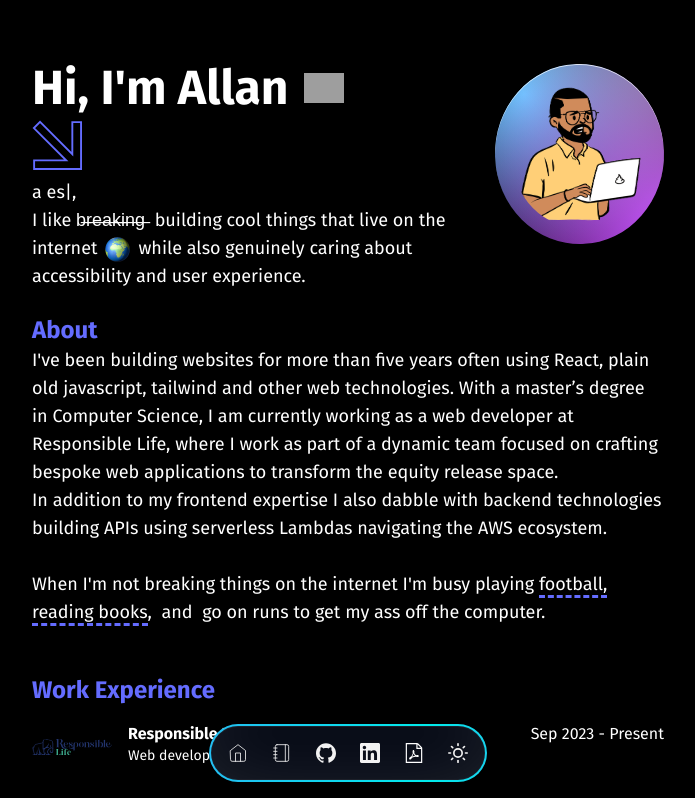
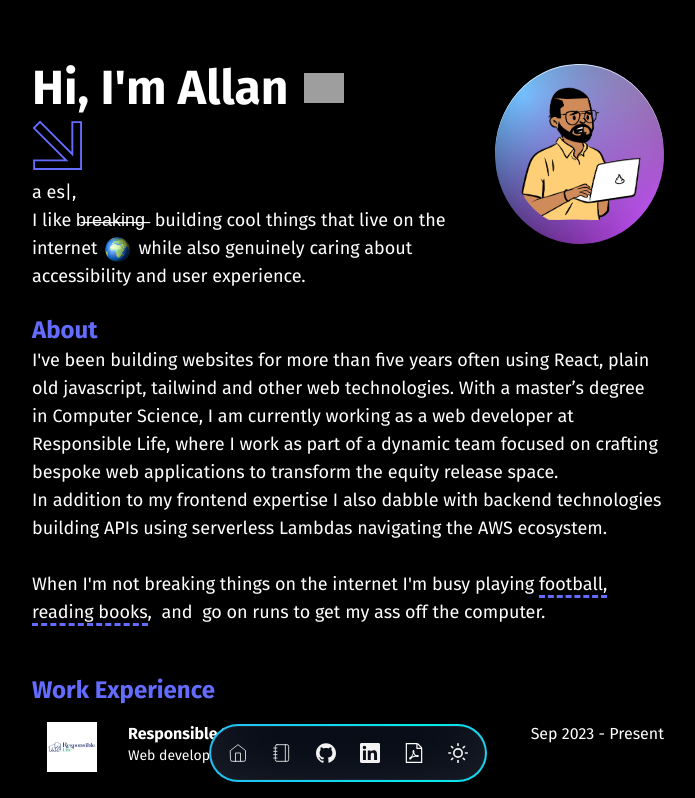
Before and after one commit to allanmosesfernandes/portfolio2025, a Next.js app: page / in a window 1280 px wide. Shown: the top 798 px of the page, without its empty margins (292-987 px from the left). Built offline with nearby package versions, Linux system fonts and the light colour scheme; grey boxes are pictures that could not be loaded.

Commit message:
change responsible logo

```diff
--- a/src/app/utils.js
+++ b/src/app/utils.js
@@ -1,7 +1,7 @@
 const workJSON = [
     {
         company: 'Responsible Life',
-        logo: '/rlife.svg',
+        logo: '/rlife.png',
         companyUrl: 'https://responsiblelife.co.uk',
         id: 'xxx01',
         role: 'Web developer',
```
Also changed, not shown: public/rlife.png (added).
